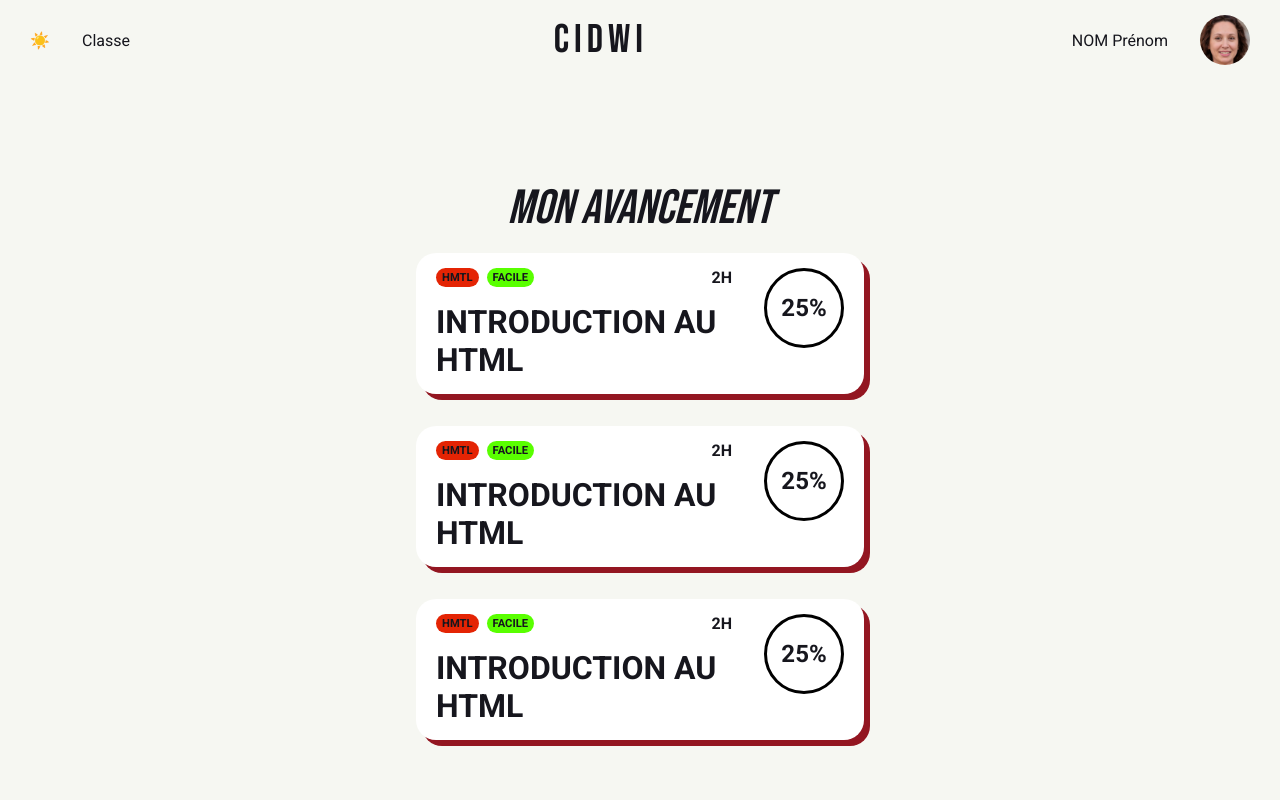
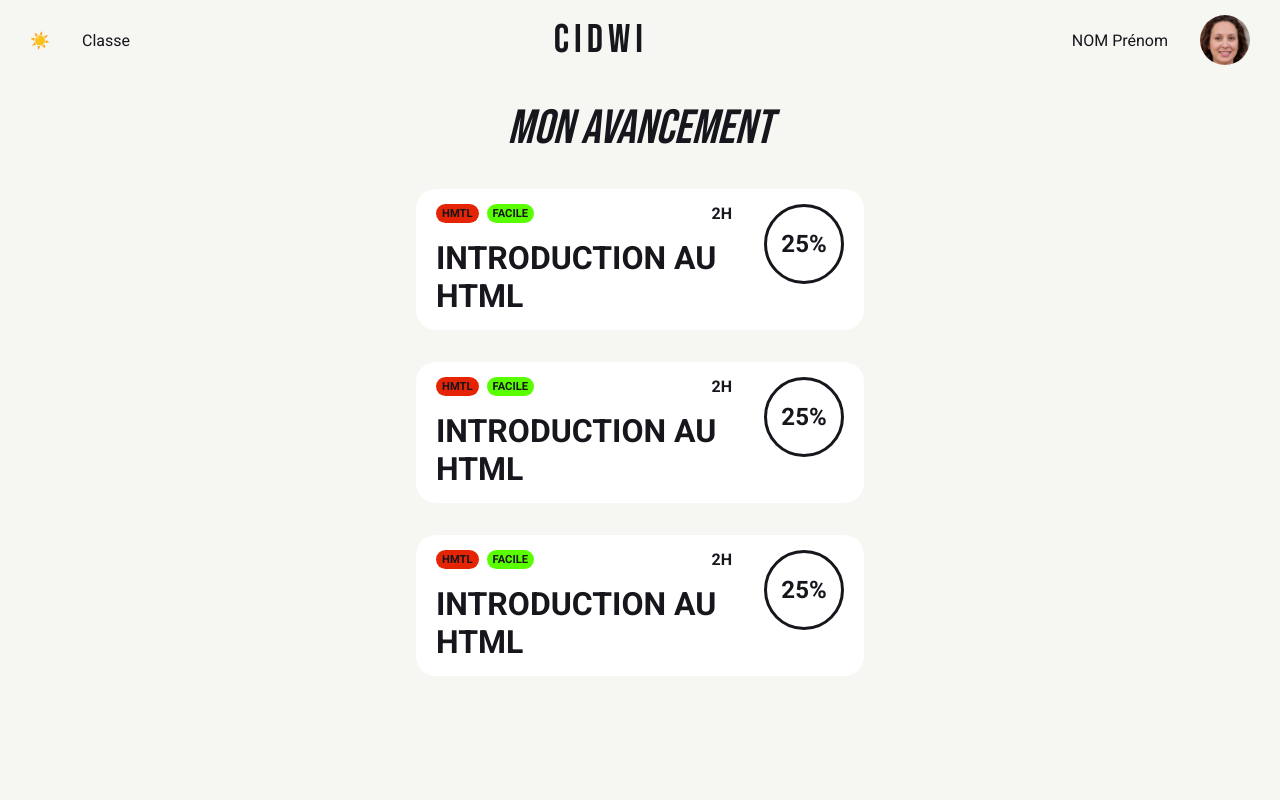
Before and after one commit to CIDWI/cours-en-ligne, a React (Vite) app in the folder client/: page / in a window 1280 px wide. Shown: the top 800 px of the page. Built offline with nearby package versions, Linux system fonts and the light colour scheme.

Commit message:
[Client] Ajout du scroll

```diff
--- /dev/null
+++ b/client/src/components/Footer/Footer.css
@@ -0,0 +1,4 @@
+footer{
+    background-color: var(--footer-background-color);
+    margin-top: 100px;
+}
--- a/client/src/components/Footer/Footer.tsx
+++ b/client/src/components/Footer/Footer.tsx
@@ -1,3 +1,4 @@
+import './Footer.css'
 
 export const Footer = () => {
   return (
--- a/client/src/components/Header/Header.css
+++ b/client/src/components/Header/Header.css
@@ -1,3 +1,8 @@
+header{
+    position: fixed;
+    background-color: var(--background-color)
+}
+
 .logo-container a{
     font-size: 2.5rem;
     letter-spacing: 5px;
--- a/client/src/components/Header/Header.tsx
+++ b/client/src/components/Header/Header.tsx
@@ -1,3 +1,4 @@
+import { useEffect, useRef, useState } from "react";
 import { Link } from "react-router-dom"
 import { useTheme } from "../../ThemeContext";
 import './Header.css'
@@ -6,9 +7,20 @@ import ProfilePicture from "../../assets/thispersondoesnotexist.jpg"
 export const Header = () => {
 
     const { darkMode, toggleTheme } = useTheme();
+    const navbarRef = useRef<HTMLElement | null>(null);
+    const [scrolled, setScrolled] = useState(false);
+
+    useEffect(() => {
+        const handleScroll = () => {
+            setScrolled(window.scrollY > 50);
+        };
+
+        window.addEventListener("scroll", handleScroll);
+        return () => window.removeEventListener("scroll", handleScroll);
+    }, []);
 
     return (
-        <header>
+        <header ref={navbarRef} className={`navbar ${scrolled ? "scrolled" : ""} ${darkMode === true ? "dark" : ""}`}>
             <div className="theme-grade-container">
                 <div className="theme-container">
                     <button onClick={toggleTheme} className="px-4 py-2 border rounded">
--- a/client/src/components/Home/CoursePill/CoursePill.css
+++ b/client/src/components/Home/CoursePill/CoursePill.css
@@ -1,7 +1,6 @@
 .course-pill-container{
     width: 35vw;
     border-radius: 20px;
-    box-shadow: 6px 6px 0px var(--carmine-color);
     background-color: var(--pills-background-color);
     padding: 15px 20px;
     display: flex;
@@ -9,6 +8,12 @@
     font-weight: bold;
     margin: 0 auto;
     margin-bottom: 2rem;
+}
+
+.course-pill-container:hover{
+    box-shadow: 10px 10px 0px var(--carmine-color);
+    transition: 150ms;
+    transform: translate(-5px, -5px);
 }
 
 .course-pill-informations{
@@ -51,7 +56,7 @@
     display: flex;
     align-items: center;
     justify-content: center;
-    border: 3px solid black;
+    border: 3px solid var(--text-color);
     border-radius: 50%;
     width: 80px;
     height: 80px;
--- a/client/src/components/Home/CoursePill/CoursePill.tsx
+++ b/client/src/components/Home/CoursePill/CoursePill.tsx
@@ -3,8 +3,7 @@ import "./CoursePill.css"
 
 export const CoursePill = () => {
     return (
-        <Link to="/">
-            <div className="course-pill-container">
+        <Link to="/" className="course-pill-container">
             <div className="course-pill-informations">
                 <div className="course-pill-level-time">
                     <div className="course-pill-level">
@@ -22,8 +21,6 @@ export const CoursePill = () => {
             <div className="course-pill-progress">
                 <p>25%</p>
             </div>
-            </div>
         </Link>
-
     )
 }
--- a/client/src/components/Home/MoreResources/MoreResources.css
+++ b/client/src/components/Home/MoreResources/MoreResources.css
@@ -23,7 +23,18 @@
     width: 100%;
     border-radius: 50%;
     margin-bottom: 1rem;
-    box-shadow: 5px 5px var(--text-color);
+}
+
+.more-resources-websites img:hover{
+    box-shadow: 0 0 10px var(--text-color);
+    scale: 1.1;
+    transition: 200ms;
+}
+
+.more-resources-websites img:active{
+    scale: 0.8;
+    box-shadow: 0 0 20px var(--carmine-color);
+    transition: 200ms;
 }
 
 .more-resources-websites h3{
--- a/client/src/components/Page/Page.css
+++ b/client/src/components/Page/Page.css
@@ -1,5 +1,5 @@
 .children-container{
-    width: 100vw;
+    width: 100%;
     min-height: 80vh;
     padding: 30px 20px;
     display: flex;
--- a/client/src/components/Page/Page.tsx
+++ b/client/src/components/Page/Page.tsx
@@ -7,9 +7,9 @@ export const Page = ({ children }: PropsWithChildren) => {
   return (
     <>
       <Header />
-        <div className="children-container">
-          {children}
-        </div>
+      <div className="children-container">
+        {children}
+      </div>
       <Footer />
     </>
   )
--- a/client/src/index.css
+++ b/client/src/index.css
@@ -21,6 +21,7 @@
   --carmine-color : #931621;
   --fire-brick-color : #AB3428;
   --pumpkin-color : #FF8C42;
+  --footer-background-color: #272727;
 
   /* Couleurs secondaires */
   --easy-color : #59FF00;
@@ -36,6 +37,36 @@
   --text-color : #F6F7F2;
   --pills-background-color : #232329;
 }
+
+html{
+  scrollbar-width: thin;
+  scrollbar-color: var(--carmine-color) var(--text-color);
+  overflow-x: hidden;
+}
+
+/* 🟢 Modifier la taille de la scrollbar */
+::-webkit-scrollbar {
+  width: 10px; /* Largeur verticale */
+}
+
+/* 🎨 Modifier le fond de la scrollbar */
+::-webkit-scrollbar-track {
+  background: #f0f0f0; /* Couleur de l'arrière-plan */
+  border-radius: 5px;
+}
+
+/* 🎨 Modifier la "barre" qui bouge */
+::-webkit-scrollbar-thumb {
+  background: linear-gradient(45deg, #4a90e2, #9013fe);
+  width: 8px;
+  border-radius: 4px;
+}
+
+/* 🛑 Changer la couleur au survol */
+::-webkit-scrollbar-thumb:hover {
+  background: linear-gradient(45deg, #9013fe, #4a90e2);
+}
+
 
 body{
   background-color: var(--background-color);
--- a/client/src/pages/Home/Home.css
+++ b/client/src/pages/Home/Home.css
@@ -7,6 +7,6 @@
 h1{
     font-size: 3rem;
     font-style: italic;
-    margin-bottom: 1rem;
+    margin-bottom: 2rem;
     text-align: center;
 }
```
Lines whose indentation alone changed are shown as unchanged.
